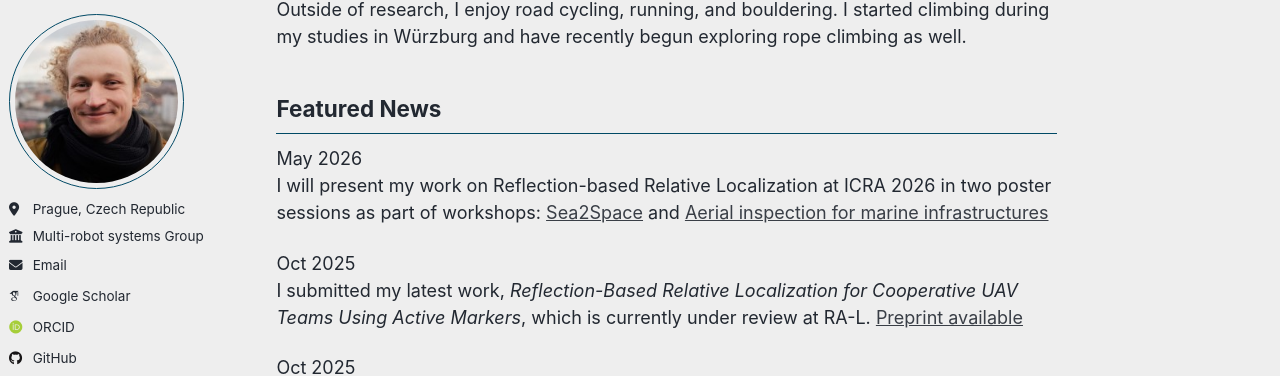
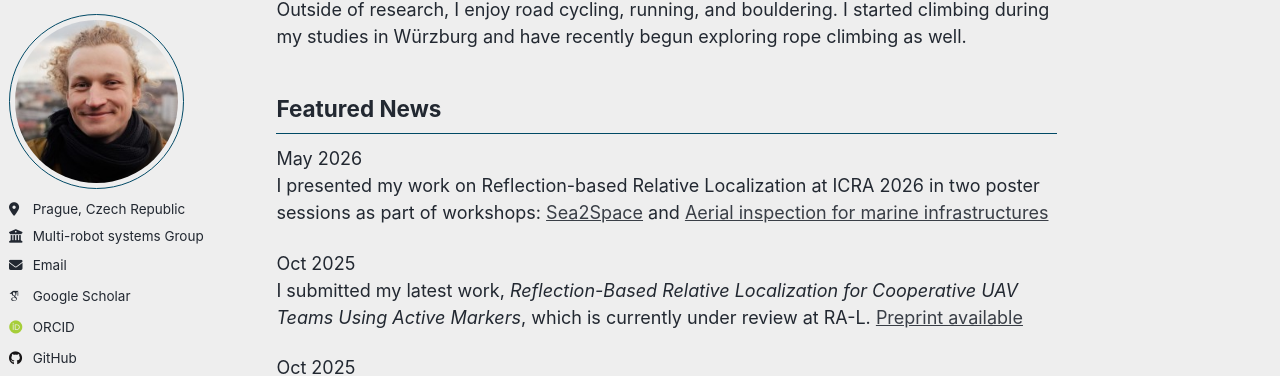
Before and after one commit to TimLakemann/timlakemann.github.io, a Jekyll site: the page built from _pages/about.md, in a window 1280 px wide and 900 px high, scrolled down 322 px. Shown: the part 85-461 px from the top of the window. Built offline with Jekyll 4.4.1, drawn with Linux system fonts in a browser that asks for light colours; some web fonts are replaced; a script that is not in the unit is left out.

Commit message:
icra26 in the past

```diff
--- a/_data/news.yml
+++ b/_data/news.yml
@@ -1,5 +1,5 @@
 - date: 2026-05-22
-  text: "I will present my work on Reflection-based Relative Localization at ICRA 2026 in two poster sessions as part of workshops: [Sea2Space](https://sites.google.com/view/icra-2026-s2s-perception/home) and [Aerial inspection for marine infrastructures](https://icra2026.aerialmaritimeinspection.com/)"
+  text: "I presented my work on Reflection-based Relative Localization at ICRA 2026 in two poster sessions as part of workshops: [Sea2Space](https://sites.google.com/view/icra-2026-s2s-perception/home) and [Aerial inspection for marine infrastructures](https://icra2026.aerialmaritimeinspection.com/)"
 - date: 2025-10-20
   text: "I submitted my latest work, *Reflection-Based Relative Localization for Cooperative UAV Teams Using Active Markers*, which is currently under review at RA-L. [Preprint available](https://arxiv.org/abs/2511.17166)"
 - date: 2025-10-20
```
